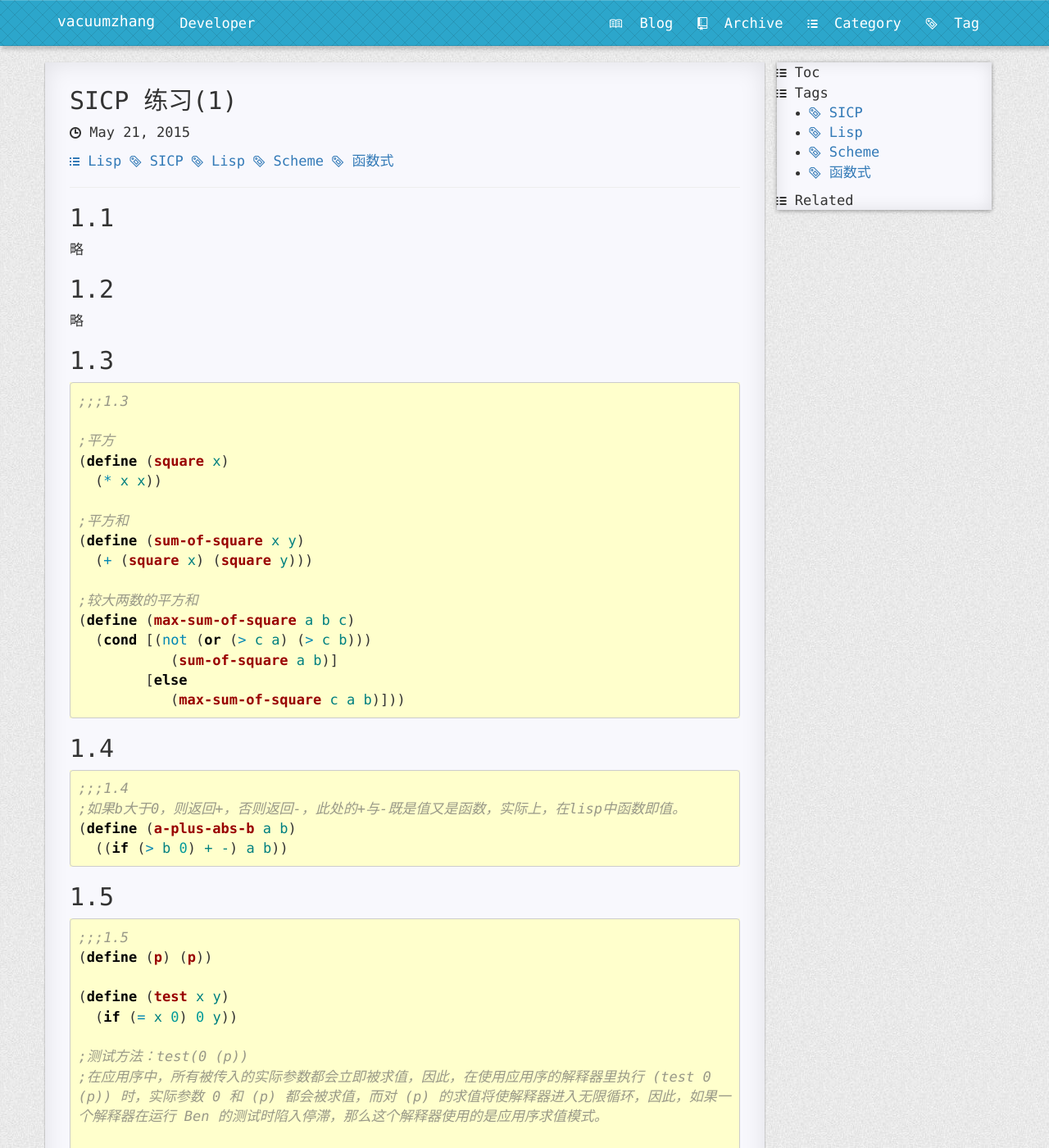
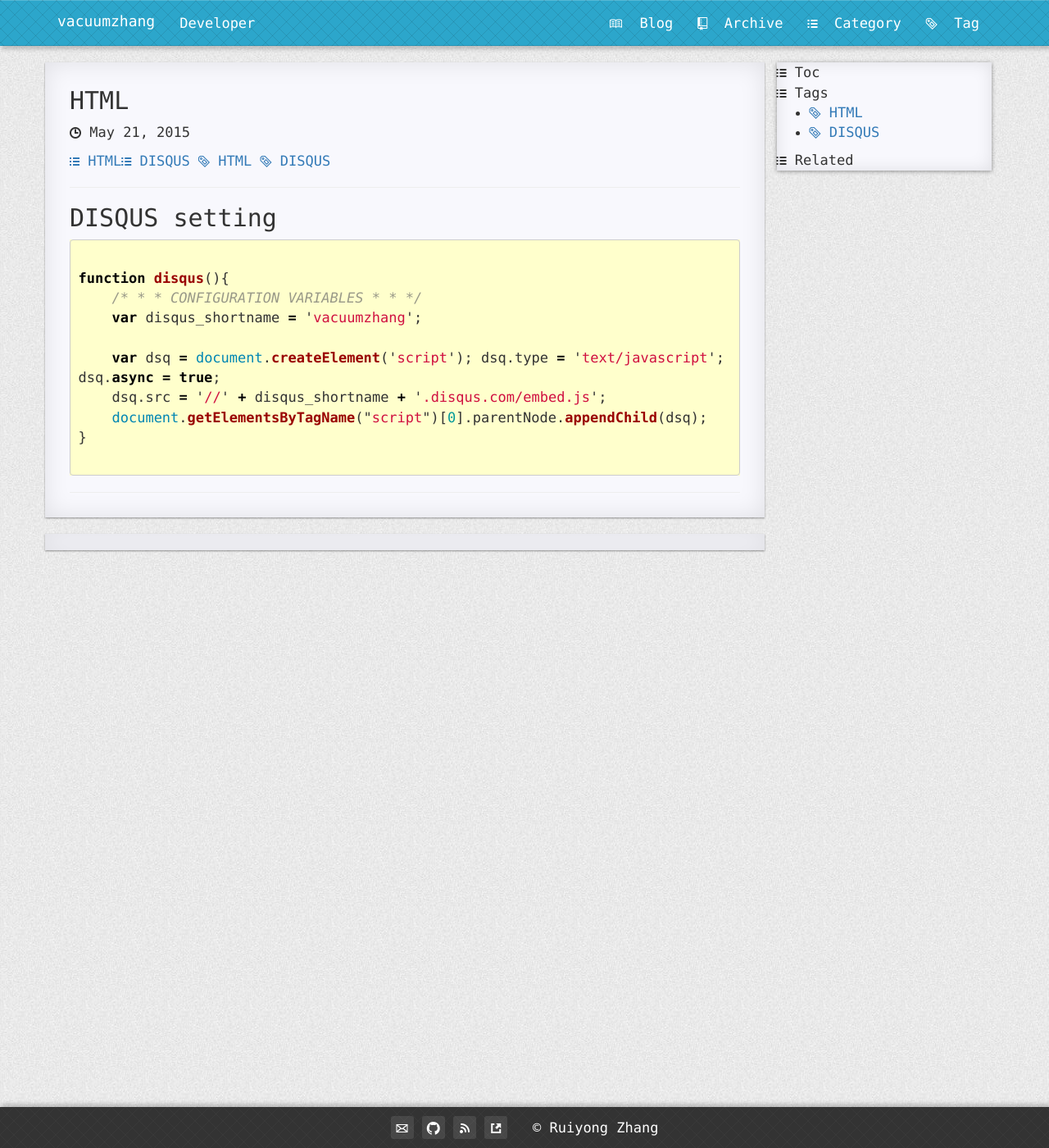
Before and after one commit to vacuumzhang/Noob-To-Pro, a Jekyll site: the page built from _posts/2015-05-21-sicp-practce.md, in a window 1280 px wide and 1400 px high. Shown: the whole window at 82% size. Built offline with Jekyll 4.4.1, drawn with Linux system fonts in a browser that asks for light colours; nearby versions of some CDN libraries; Markdown is read by kramdown in place of the engine named in the settings; comment, search, counter and statistics services are not loaded; some of the changed text lies outside the part shown.

Commit message:
post0828

```diff
--- a/_posts/2015-05-21-sicp-practce.md
+++ b/_posts/2015-05-21-sicp-practce.md
@@ -1,193 +1,24 @@
 ---
 layout: post
-title: SICP 练习(1)
-tags: SICP Lisp Scheme 函数式
-categories: Lisp
+title: HTML
+tags: HTML DISQUS
+categories: HTML DISQUS
 ---
 
 <div class="toc"></div>
 
-## 1.1
-
-略
-
-##1.2
-
-略
-
-##1.3
-
-~~~scheme
-;;;1.3
-
-;平方
-(define (square x)
-  (* x x))
-
-;平方和
-(define (sum-of-square x y)
-  (+ (square x) (square y)))
-
-;较大两数的平方和
-(define (max-sum-of-square a b c)
-  (cond [(not (or (> c a) (> c b)))
-           (sum-of-square a b)]
-        [else
-           (max-sum-of-square c a b)]))
-~~~
-
-##1.4
-
-~~~scheme
-;;;1.4
-;如果b大于0，则返回+，否则返回-，此处的+与-既是值又是函数，实际上，在lisp中函数即值。
-(define (a-plus-abs-b a b)
-  ((if (> b 0) + -) a b))
-~~~
-
-##1.5
-
-~~~scheme
-;;;1.5
-(define (p) (p))
-
-(define (test x y)
-  (if (= x 0) 0 y))
-
-;测试方法：test(0 (p))
-;在应用序中，所有被传入的实际参数都会立即被求值，因此，在使用应用序的解释器里执行 (test 0 (p)) 时，实际参数 0 和 (p) 都会被求值，而对 (p) 的求值将使解释器进入无限循环，因此，如果一个解释器在运行 Ben 的测试时陷入停滞，那么这个解释器使用的是应用序求值模式。
-
-;另一方面，在正则序中，传入的实际参数只有在有需要时才会被求值，因此，在使用正则序的解释器里运行 (test 0 (p)) 时， 0 和 (p) 都不会立即被求值，当解释进行到 if 语句时，形式参数 x 的实际参数(也即是 0)会被求值(求值结果也是为 0 )，然后和另一个 0 进行对比((= x 0))，因为对比的值为真(#t),所以 if 返回 0 作为值表达式的值，而这个值又作为 test 函数的值被返回。
-
-;因为在正则序求值中，调用 (p) 从始到终都没有被执行，所以也就不会产生无限循环，因此，如果一个解释器在运行 Ben 的测试时顺利返回 0 ，那么这个解释器使用的是正则序求值模式。
-~~~
-
-##1.6
-
-~~~scheme
-;;;1.6
+## DISQUS setting
 
 
-;平方
-(define (square x)
-  (* x x))
+~~~javascript
 
-;平均数
-(define (avg x y)
-  (/ (+ x y) 2))
+function disqus(){
+    /* * * CONFIGURATION VARIABLES * * */
+    var disqus_shortname = 'vacuumzhang';
 
-;优化预测平方根
-(define (improve guess x)
-  (avg guess (/ x guess)))
+    var dsq = document.createElement('script'); dsq.type = 'text/javascript'; dsq.async = true;
+    dsq.src = '//' + disqus_shortname + '.disqus.com/embed.js';
+    document.getElementsByTagName("script")[0].parentNode.appendChild(dsq);
+}
 
-;判断是否预测平方根足够精确
-(define (goodEnough? guess x)
-  (< (abs (- (square guess) x)) 0.001))
-
-;求平方根需要提供预测平方根
-(define (squrt-iter guess x)
-  (if (goodEnough? guess x)
-      guess
-      (squrt-iter (improve guess x) x)))
-
-;求平方根
-(define (squrt x)
-    (squrt-iter 1.0 x))
-
-;;;;;;;;;;;;;;;;;;;
-
-;常规化的if判断
-(define (new-if predicate then-case else-case)
-  (cond [predicate then-case]
-        [else else-case]))
-
-;改写开平方根
-;求平方根需要提供预测平方根
-(define (squrt-iter-new guess x)
-  (new-if (goodEnough? guess x)
-      guess
-      (squrt-iter-new (improve guess x) x)))
-
-;求平方根
-(define (squrt-new x)
-    (squrt-iter-new 1.0 x))
-
-;改写后进入死循环，问题根源在于应用序。squrt-iter-new执行时，解释器试图算出参数的值然后应用到运算符上，但是，squrt-iter-new是个递归函数，值是算不出来的。
-;如果使用cond if的话解释器会对其进行特殊处理，先计算判断表达式的值，一直算到#t，#f为止，然后再选择分支运算。
 ~~~
-
-##1.7
-
-~~~scheme
-;;;1.7
-
-
-;平方
-(define (square x)
-  (* x x))
-
-;平均数
-(define (avg x y)
-  (/ (+ x y) 2))
-
-;优化预测平方根
-(define (improve guess x)
-  (avg guess (/ x guess)))
-
-;判断是否预测平方根足够精确
-;可以发现，对于特别小的数，比如 0.00009 ，书本给出的 sqrt 并不能计算出正确的答案； 而对于特别大的数，因为 mit-scheme 实现的小数精度不足以表示两个大数之间的差，所以 sqrt 会陷入死循环而无法得出正确结果。
-;要避免这一错误，我们按照练习所说，对 good-enough? 进行修改：不再检测猜测值 guess 的平方与 x 之间的差，而是检测新旧两次猜测值之间的比率，当比率变化非常小时，程序就停止 improve 。
-;(define (goodEnough? guess x)
-;  (< (abs (- (square guess) x)) 0.001))
-
-(define (goodEnough? guess new-guess)
-  (> 0.01
-     (/ (abs (- new-guess guess))
-        guess)))
-
-;求平方根需要提供预测平方根
-(define (squrt-iter guess x)
-  (if (goodEnough? guess (improve guess x))
-      (improve guess x)
-      (squrt-iter (improve guess x) x)))
-
-;求平方根
-(define (squrt x)
-    (squrt-iter 1.0 x))
-~~~
-
-##1.8
-
-~~~scheme
-;;;1.8
-
-;平方
-(define (square x)
-  (* x x))
-
-;立方
-(define (cube x)
-  (* x x x))
-
-;立方根优化
-(define (improve guess x)
-  (/ (+ (/ x (square guess))
-        (* 2 guess))
-     3))
-
-;足够精确判定
-(define (goodEngough? old-guess new-guess)
-  (> 0.01
-     (/ (abs (- new-guess old-guess))
-        old-guess)))
-
-;逼近立方根
-(define (cube-iter guess x)
-  (if (goodEngough? guess (improve guess x))
-      (improve guess x)
-      (cube-iter (improve guess x) x)))
-
-;求立方根
-(define (cube-root x)
-  (cube-iter 1.0 x))
-~~~
```
Also changed, not shown: _posts/2015-08-29-fun-css3.md (+2 -0 lines).
